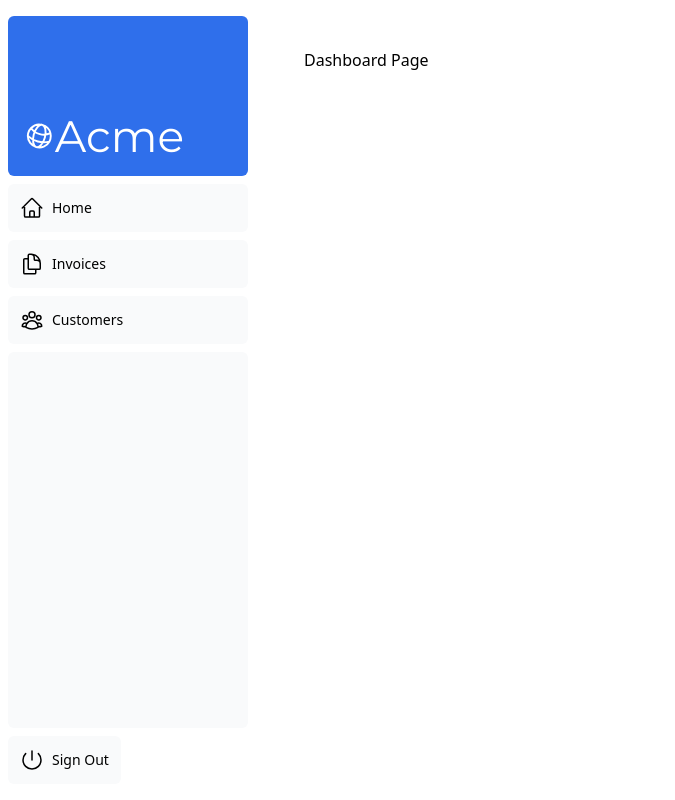
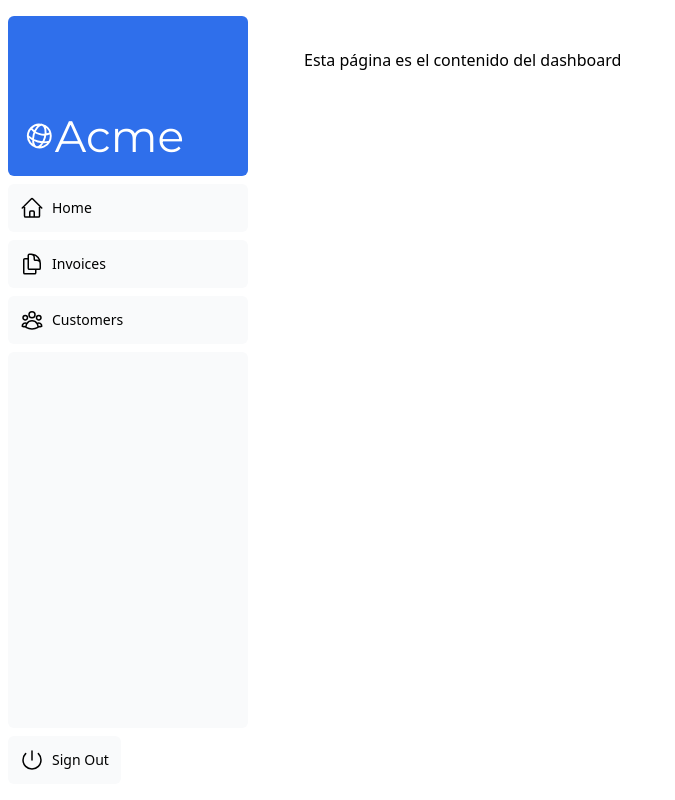
Before and after one commit to Alek30k/NextJs-Dashboard, a Next.js app: page /dashboard in a window 1280 px wide. Shown: the whole page, without its empty margins (0-675 px from the left). Built offline with nearby package versions, Linux system fonts and the light colour scheme.

Commit message:
last commit

```diff
--- a/app/dashboard/page.tsx
+++ b/app/dashboard/page.tsx
@@ -1,3 +1,3 @@
 export default function Page() {
-  return <p>Dashboard Page</p>;
+  return <p>Esta página es el contenido del dashboard</p>;
 }
```
